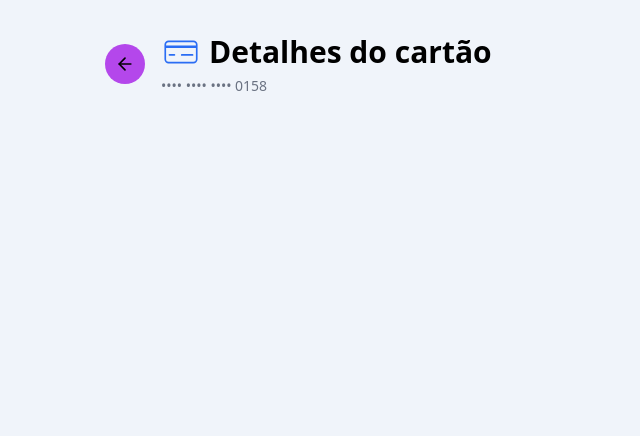
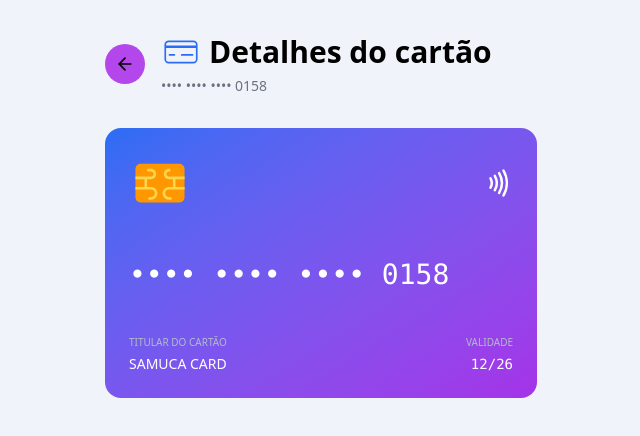
Before and after one commit to ErikeRJK/pagamento-app, a React (Vite) app: page /card/1 in a window 1280 px wide. Shown: the top 436 px of the page, without its empty margins (87-727 px from the left). Built offline with nearby package versions, Linux system fonts and the light colour scheme.

Commit message:
add mock in pages card

```diff
--- a/src/pages/card/index.jsx
+++ b/src/pages/card/index.jsx
@@ -5,6 +5,7 @@ import { fakeRequestApi } from "../../helpers/fakeRequestApi";
 import { toast } from "react-toastify";
 import { CiCreditCard1 } from "react-icons/ci";
 import maskedNumber from "../../helpers/maskedNumber";
+import CreditCard from "../../components/CreditCard";
 
 export default function Card() {
   const navigate = useNavigate();
@@ -49,7 +50,14 @@ export default function Card() {
         </div>
 
         <div className="grid grid-cols-1 lg:grid-cols-2 gap-8">
-
+            <div className="flex flex-col items-center">
+                <CreditCard
+                    name={card?.name}
+                    number={maskedNumber(card?.number)}
+                    expiration={card?.expiration}
+                    cvv={card?.cvv}
+                />
+            </div>
         </div>
 
       </div>
```
